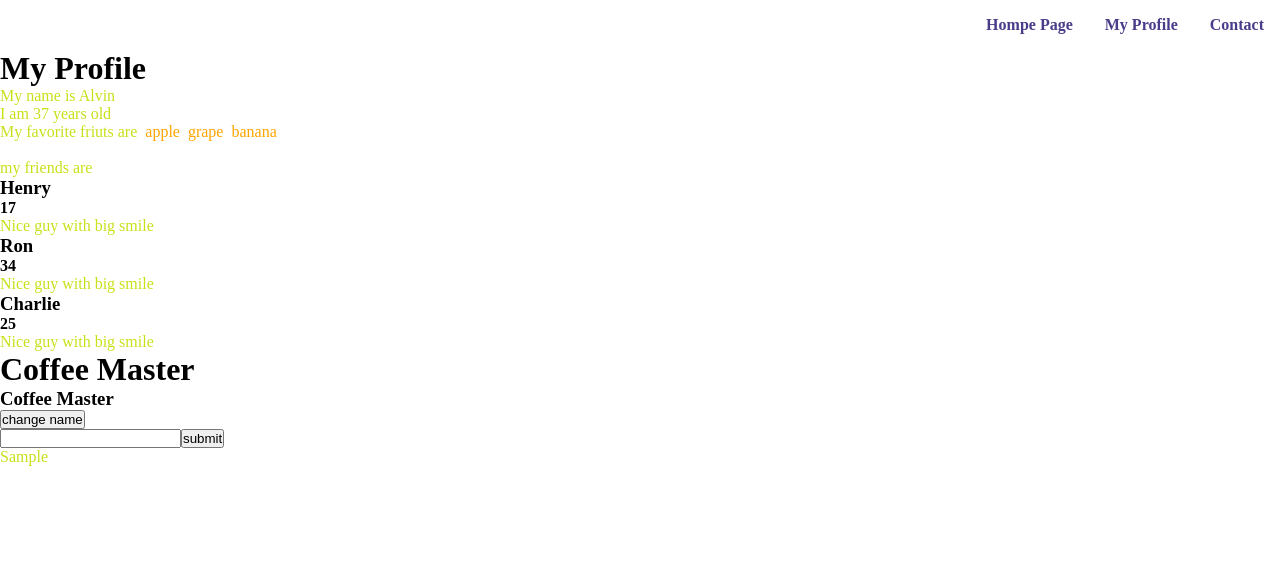
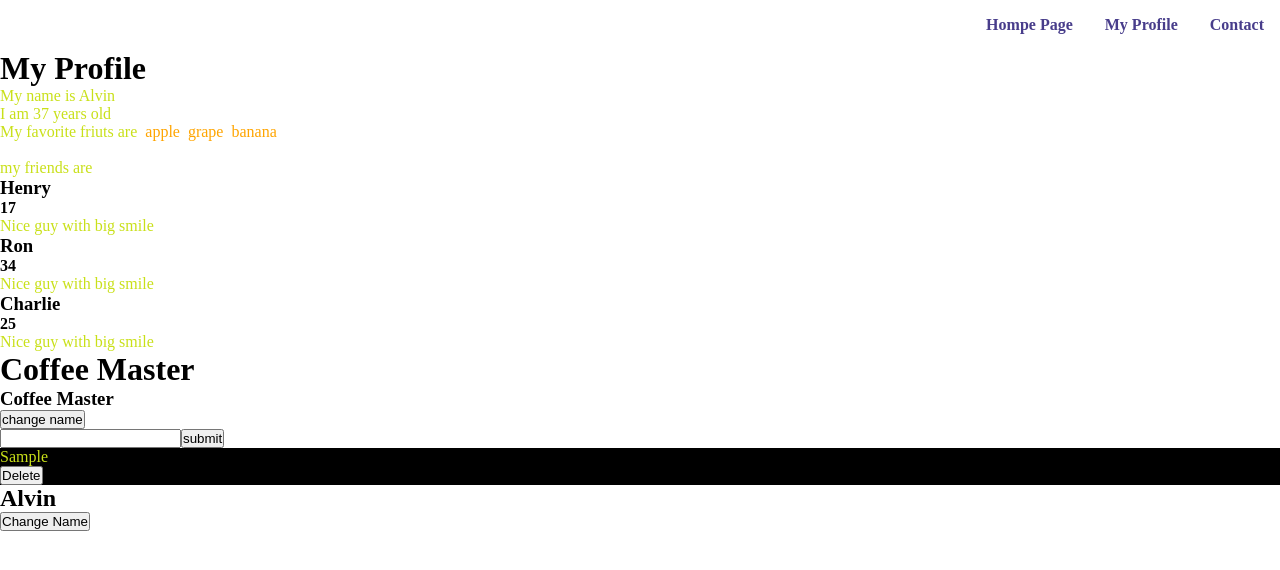
Before and after one commit to glitteryash/react, a React (Create React App) app: page / in a window 1280 px wide. Both pictures are taken after typing "Sample" into the empty fields and a click on the button "submit". Shown: the top 570 px of the page. Built offline with nearby package versions, Linux system fonts and the light colour scheme.

Commit message:
useEffect

```diff
--- a/package.json
+++ b/package.json
@@ -9,6 +9,7 @@
     "react": "^18.3.1",
     "react-dom": "^18.3.1",
     "react-scripts": "5.0.1",
+    "uuid": "^11.0.3",
     "web-vitals": "^2.1.4"
   },
   "scripts": {
--- /dev/null
+++ b/src/App4.js
@@ -0,0 +1,21 @@
+import React, { useState, useEffect } from "react";
+
+const App4 = () => {
+  let [name, setName] = useState("Alvin");
+  const changeName = () => {
+    setName("Perry");
+  };
+  //useEffect
+  useEffect(() => {
+    console.log("useEffect function is running.");
+  }, [name]);
+
+  return (
+    <div>
+      <h2>{name}</h2>
+      <button onClick={changeName}> Change Name</button>
+    </div>
+  );
+};
+
+export default App4;
--- a/src/Create.js
+++ b/src/Create.js
@@ -1,9 +1,10 @@
 import React, { useState } from "react";
+import { v4 as uuidv4 } from "uuid";
 
 const Create = ({ message, setMessage }) => {
   const submitHandler = (e) => {
     e.preventDefault();
-    setMessage([...message, input]);
+    setMessage([...message, { input, id: uuidv4() }]);
     setInput("");
   };
 
--- a/src/Info.js
+++ b/src/Info.js
@@ -1,10 +1,18 @@
 import React from "react";
+import Message from "./Message";
 
 const Info = ({ message, setMessage }) => {
   return (
     <div>
       {message.map((msg) => {
-        return <p>{msg}</p>;
+        return (
+          <Message
+            key={msg.id}
+            msg={msg}
+            message={message}
+            setMessage={setMessage}
+          />
+        );
       })}
     </div>
   );
--- /dev/null
+++ b/src/Message.js
@@ -0,0 +1,16 @@
+import React from "react";
+import "./styles/style.css";
+
+const message = ({ msg, message, setMessage }) => {
+  const deleteHandler = () => {
+    setMessage(message.filter((m) => m.id !== msg.id));
+  };
+  return (
+    <div className="msg">
+      <p>{msg.input}</p>
+      <button onClick={deleteHandler}>Delete</button>
+    </div>
+  );
+};
+
+export default message;
--- a/src/index.js
+++ b/src/index.js
@@ -5,6 +5,7 @@ import App from "./App";
 import Nav from "./nav";
 import App2 from "./App2";
 import App3 from "./App3";
+import App4 from "./App4";
 
 //React 18以前的寫法
 // ReactDOM.render(
@@ -21,5 +22,6 @@ root.render(
     <App />
     <App2 />
     <App3 />
+    <App4 />
   </React.StrictMode>
 );
--- a/src/styles/style.css
+++ b/src/styles/style.css
@@ -20,4 +20,9 @@ ul li a {
 
 p {
   color: rgb(201, 224, 25);
+}
+
+.msg {
+  background-color: rgb(0, 0, 0);
+  color: rgb(115, 11, 184);
 }/*# sourceMappingURL=style.css.map */
--- a/src/styles/style.scss
+++ b/src/styles/style.scss
@@ -21,3 +21,8 @@ ul {
 p {
   color: rgb(201, 224, 25);
 }
+
+.msg {
+  background-color: rgb(0, 0, 0);
+  color: rgb(115, 11, 184);
+}
```
Also changed, not shown: 2 other files (tests, documents, lock files or other folders).
